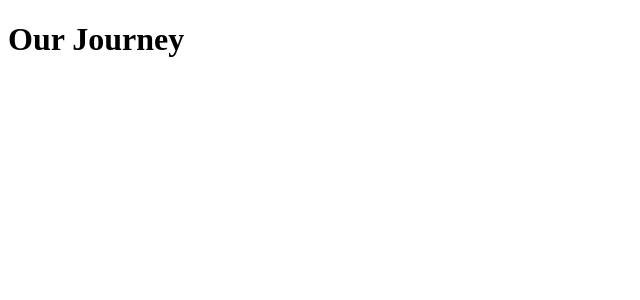
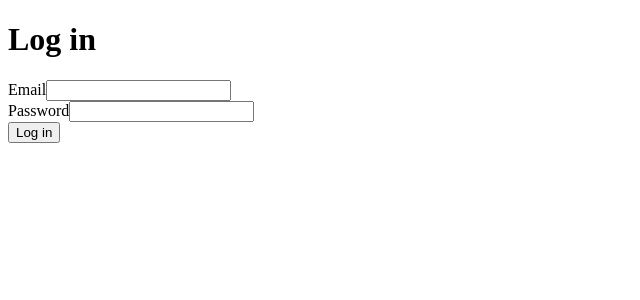
Before and after one commit to rgarciapedroza/our-journey, a React (Vite) app in the folder frontend/: page /login in a window 1280 px wide. Shown: the top 300 px of the page, without its empty margins (0-640 px from the left). Built offline with nearby package versions, Linux system fonts and the light colour scheme; no server answers; the HTML template or start-up script is replaced by a standard one.

Commit message:
feat: add login page

```diff
--- a/frontend/src/App.tsx
+++ b/frontend/src/App.tsx
@@ -1,9 +1,17 @@
+import { BrowserRouter, Routes, Route } from "react-router-dom";
+import LoginPage from "./pages/LoginPage";
+import TripsPage from "./pages/TripsPage";
+
 function App() {
-  return (
-    <div>
-      <h1>Our Journey</h1>
-    </div>
-  )
+    return (
+        <BrowserRouter>
+            <Routes>
+                <Route path="/" element={<h1>Our Journey</h1>} />
+                <Route path="/login" element={<LoginPage />} />
+                <Route path="/trips" element={<TripsPage />} />
+            </Routes>
+        </BrowserRouter>
+    );
 }
 
-export default App
+export default App;
--- /dev/null
+++ b/frontend/src/pages/LoginPage.tsx
@@ -0,0 +1,70 @@
+import { type FormEvent, useState } from "react";
+import { login } from "../api/auth";
+
+function LoginPage() {
+    const [email, setEmail] = useState("");
+    const [password, setPassword] = useState("");
+
+    const [error, setError] = useState("");
+    const [loading, setLoading] = useState(false);
+
+    async function handleSubmit(event: FormEvent<HTMLFormElement>) {
+        event.preventDefault();
+
+        setError("");
+        setLoading(true);
+
+        try {
+            await login({
+                email,
+                password,
+            });
+
+            console.log("Login successful");
+        } catch (error) {
+            setError("Invalid email or password");
+        } finally {
+            setLoading(false);
+        }
+    }
+
+    return (
+        <main>
+            <h1>Log in</h1>
+
+            <form onSubmit={handleSubmit}>
+                <div>
+                    <label htmlFor="email">Email</label>
+
+                    <input
+                        id="email"
+                        type="email"
+                        value={email}
+                        onChange={(event) => setEmail(event.target.value)}
+                        required
+                    />
+                </div>
+
+                <div>
+                    <label htmlFor="password">Password</label>
+
+                    <input
+                        id="password"
+                        type="password"
+                        value={password}
+                        onChange={(event) => setPassword(event.target.value)}
+                        required
+                    />
+                </div>
+
+                {error && <p>{error}</p>}
+
+                <button type="submit" disabled={loading}>
+                    {loading ? "Logging in..." : "Log in"}
+                </button>
+            </form>
+        </main>
+    );
+}
+
+export default LoginPage;
```
Also changed, not shown: 2 other files (tests, documents, lock files or other folders).
